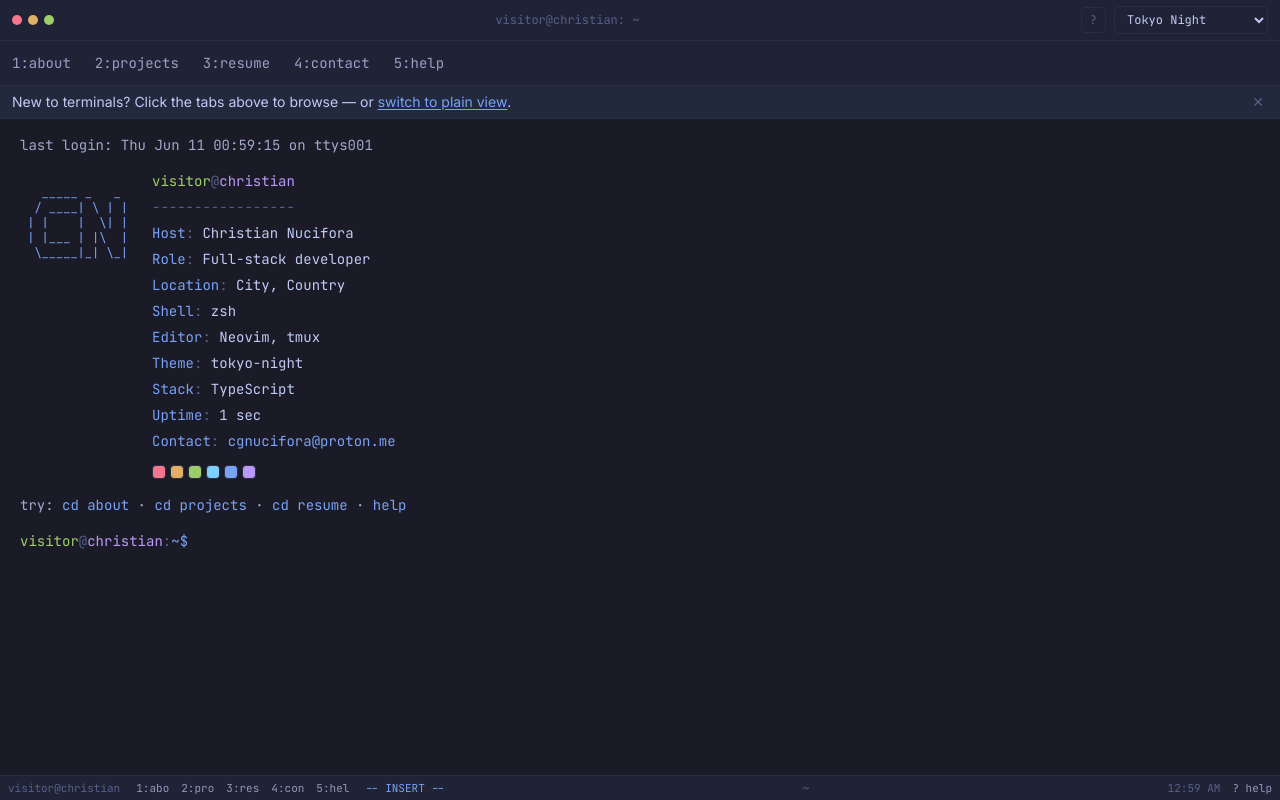
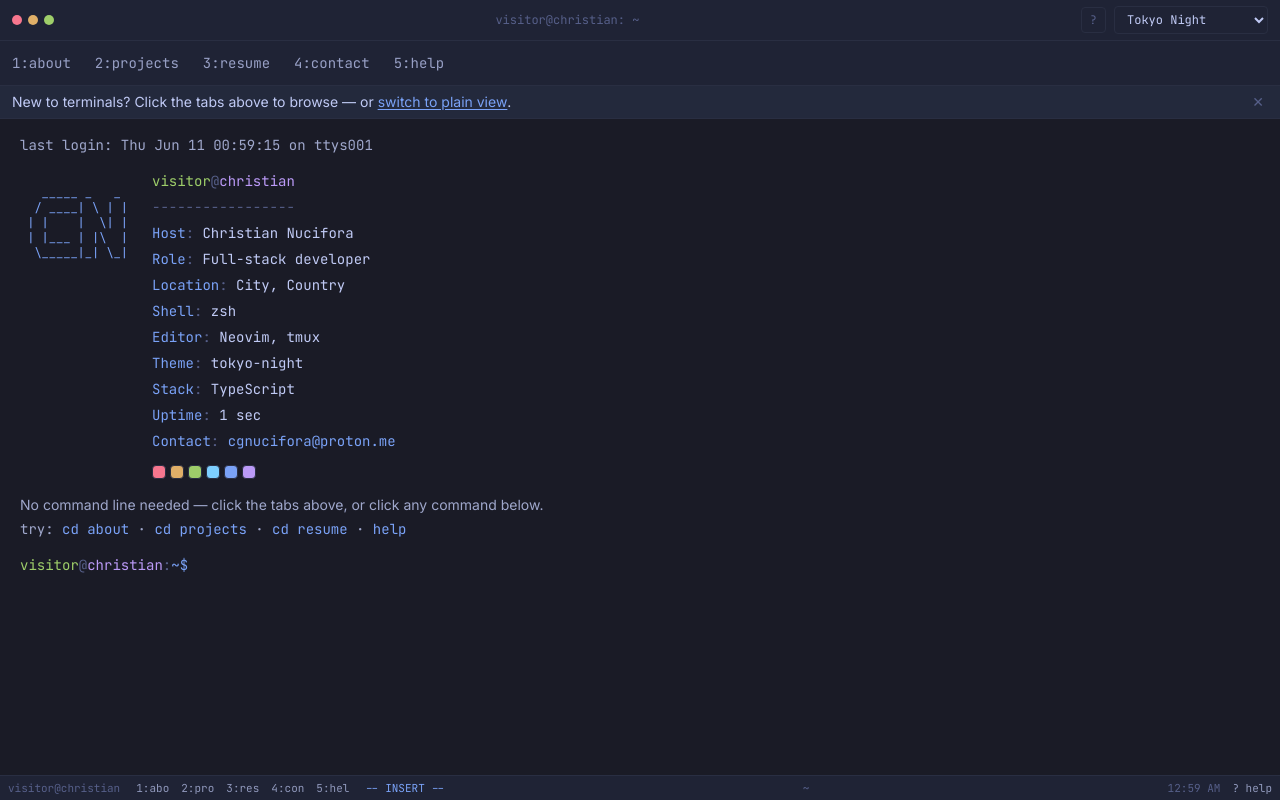
Before and after one commit to C-Nucifora/personal-website, a Next.js app: page / in a window 1280 px wide. Built offline with nearby package versions, Linux system fonts and the light colour scheme.

Commit message:
Add a plain-language navigation sentence to the MOTD hint

```diff
--- a/components/terminal/Motd.tsx
+++ b/components/terminal/Motd.tsx
@@ -46,11 +46,16 @@ function TypeOn({ children }: { children: React.ReactNode }) {
 
 function MotdHint() {
   return (
-    <p className="text-sm text-fg/80">
-      try: <CmdLink cmd="cd about" /> · <CmdLink cmd="cd projects" /> ·{" "}
-      <CmdLink cmd="cd resume" /> · <CmdLink cmd="help" />
-      <span className="sm:hidden"> — or tap a tab above</span>
-    </p>
+    <div className="space-y-1">
+      <p className="font-sans text-sm text-fg/80">
+        No command line needed — click the tabs above, or click any command below.
+      </p>
+      <p className="text-sm text-fg/80">
+        try: <CmdLink cmd="cd about" /> · <CmdLink cmd="cd projects" /> ·{" "}
+        <CmdLink cmd="cd resume" /> · <CmdLink cmd="help" />
+        <span className="sm:hidden"> — or tap a tab above</span>
+      </p>
+    </div>
   );
 }
 
```
